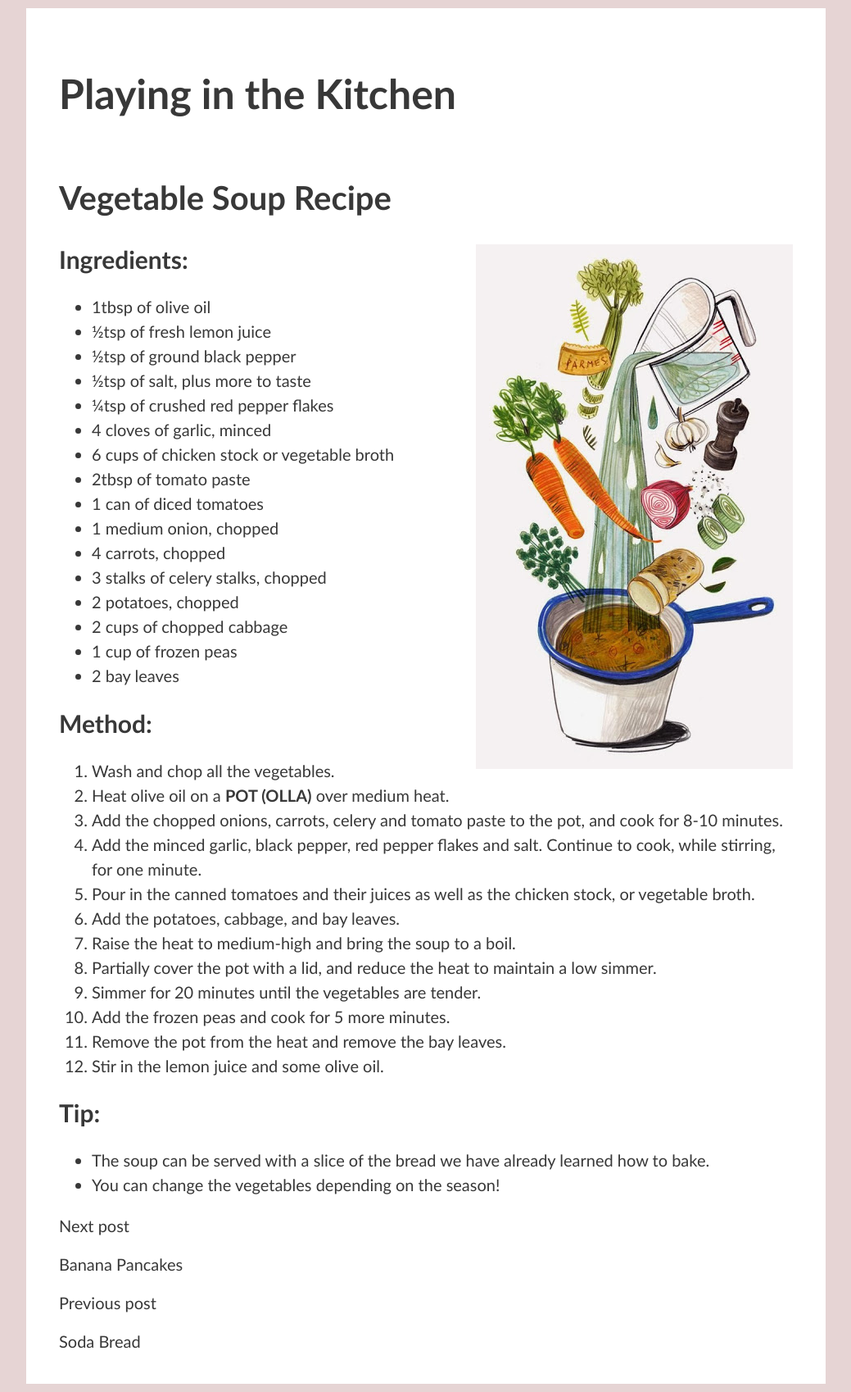
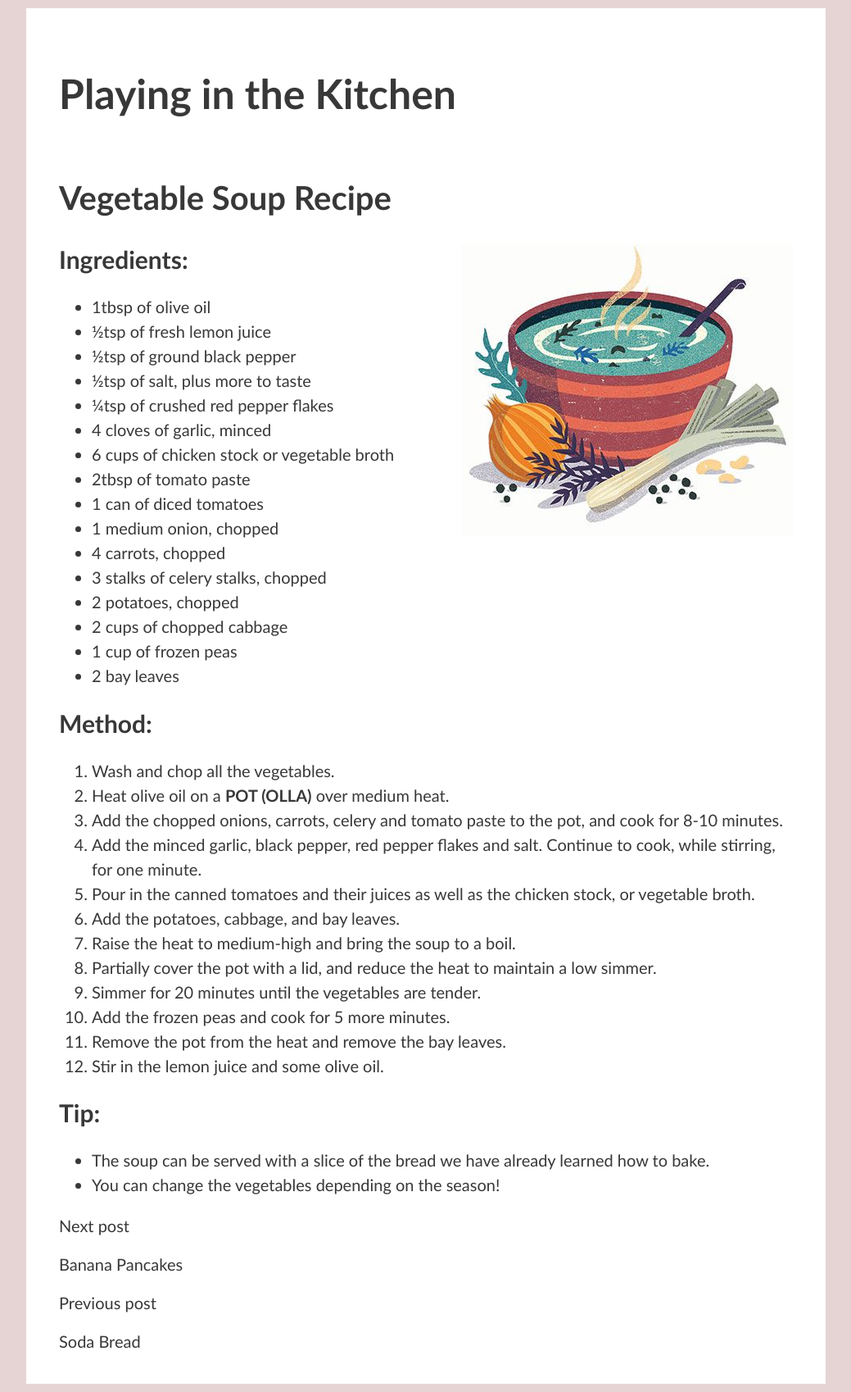
Before and after one commit to paulaves/paulaves.github.io, a Jekyll site: the page built from _recipes/recipe10.markdown, in a window 1280 px wide. Shown: the whole page at 82% size, without its empty margins (120-1159 px from the left). Built offline with Jekyll 4.4.1, drawn with Linux system fonts in a browser that asks for light colours.

Commit message:
change vegetable soup recipe image

```diff
--- a/_recipes/recipe10.markdown
+++ b/_recipes/recipe10.markdown
@@ -14,7 +14,7 @@ tags:
 
 <!--more-->
 
-[![Vegetable Soup](/_uploads/vegetablesoup1.jpg)](/_uploads/vegetablesoup1.jpg)
+[![Vegetable Soup](/_uploads/vegetablesoup2.jpg)](/_uploads/vegetablesoup2.jpg)
 
 ## Ingredients:
 - 1tbsp of olive oil
```
Also changed, not shown: _uploads/vegetablesoup2.jpg (added).
